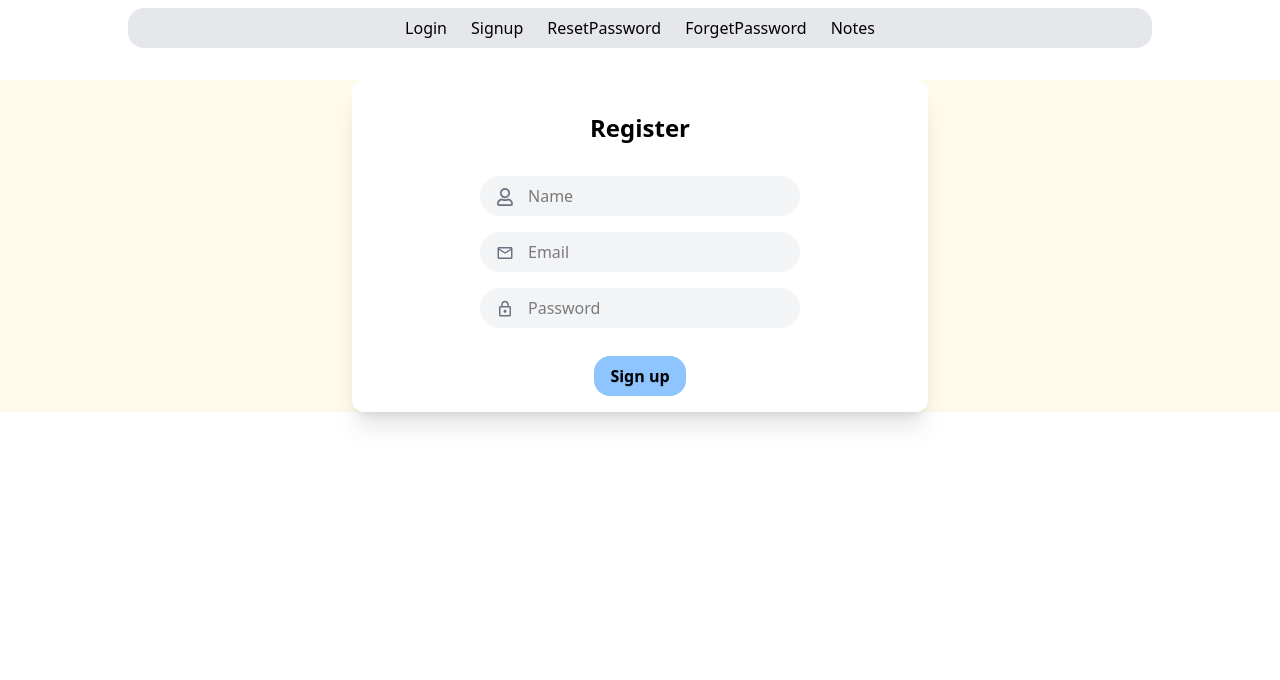
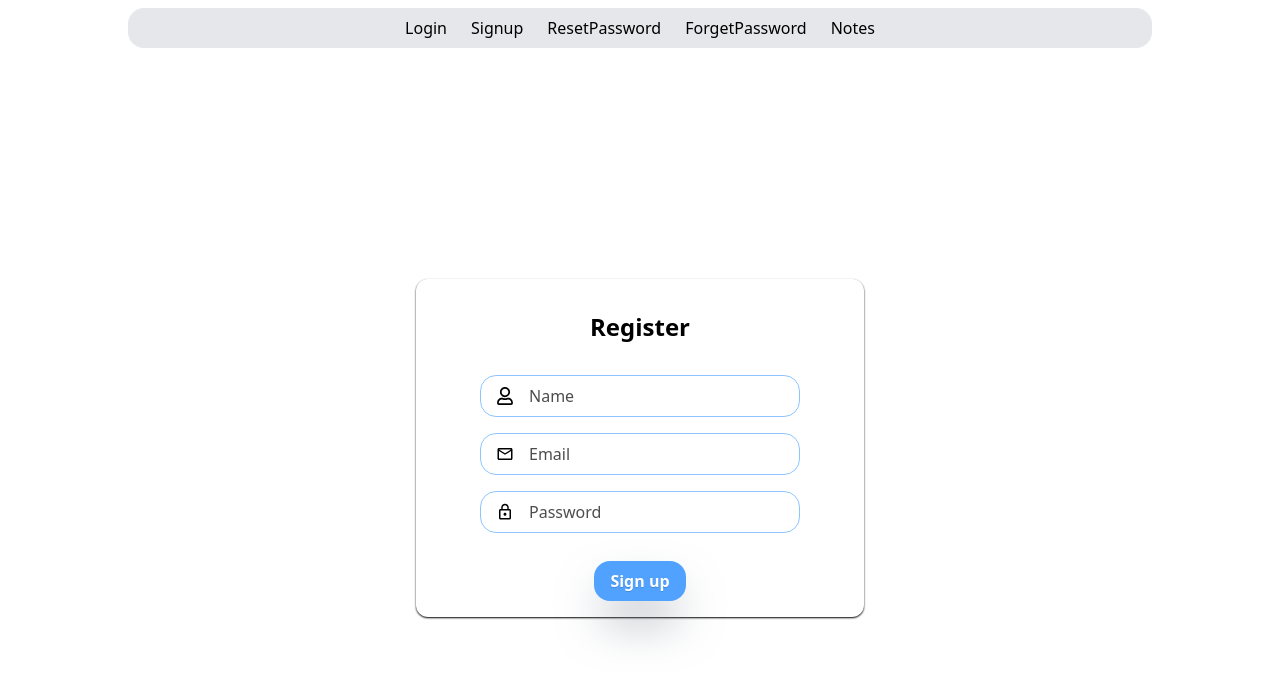
Before and after one commit to Akshay1799/Note-App, a React app in the folder client/: page /signup in a window 1280 px wide. Shown: the top 680 px of the page. Built offline with nearby package versions, Linux system fonts and the light colour scheme; the HTML template or start-up script is replaced by a standard one.

Commit message:
Built Signup and login form

```diff
--- a/client/src/index.css
+++ b/client/src/index.css
@@ -1 +1,25 @@
 @import 'tailwindcss';
+
+input, textarea, select {
+  background-color: transparent !important;
+  background-image: none !important;
+  color: inherit !important;
+}
+
+input:-webkit-autofill,
+input:-webkit-autofill:hover,
+input:-webkit-autofill:focus,
+input:-webkit-autofill:active {
+  -webkit-box-shadow: 0 0 0 1000px transparent inset !important;
+  box-shadow: 0 0 0 1000px transparent inset !important;
+  -webkit-text-fill-color: inherit !important;
+  transition: background-color 5000s ease-in-out 0s !important;
+}
+
+input:-moz-autofill {
+  box-shadow: 0 0 0 1000px transparent inset !important;
+  -moz-text-fill-color: inherit !important;
+}
+::placeholder {
+  color: rgba(0, 0, 0, 0.7) !important;
+}
--- a/client/src/pages/Login.jsx
+++ b/client/src/pages/Login.jsx
@@ -1,8 +1,70 @@
-import React from 'react'
+import {useState} from 'react'
+import { useNavigate } from 'react-router-dom'
+import { api } from '../api/axios'
+import { MdOutlineEmail, MdLockOutline } from "react-icons/md";
 
 const Login = () => {
+  const [formData, setFormData] = useState({
+    email:'',
+    password:'',
+  })
+  const [isLoading, setisLoading] = useState(false)
+  const [error, setError] = useState("")
+
+  const navigate = useNavigate();
+
+  function handleChange(e){
+    setFormData({
+      ...formData,
+      [e.target.name]:e.target.value,
+    })
+  }
+
+  const handleSubmit = async(e)=>{
+    e.preventDefault();
+
+    if(!formData.email || !formData.password){
+      setError('Email and password are required!')
+      return;
+    }
+
+    try {
+      setisLoading(true);
+      setError("")
+
+      await api.post("/api/auth/login", formData);
+
+      navigate('/notes')
+    } catch (error) {
+      setError(error.response?.data?.message || 'Login failed please try again')
+    } finally {
+      setisLoading(false)
+    }
+  }
   return (
-    <div>Login</div>
+    <div className='flex flex-col justify-center items-center w-full h-screen'>
+
+            {error && <p className='text-red-500 flex my-2'>{error}</p>}
+
+          <form onSubmit={handleSubmit} className=' shadow-xs  shadow-black flex flex-col justify-center mx-auto w-full max-w-md  px-5 py-4 gap-4 rounded-xl '>
+            <h2 className='flex justify-center font-bold text-2xl my-4 text-black '>Login</h2>
+            <div className='relative flex justify-center items-center'>
+              <label htmlFor="email">
+                <MdOutlineEmail className='text-black absolute ml-4 mt-3 text-lg' />
+                <input name='email' value={formData.email} onChange={handleChange} id='email' type='email' placeholder='Email' className='w-xs pl-12 py-2 text-black rounded-2xl border border-blue-300 outline-none' />
+              </label>
+            </div>
+            <div className='relative flex justify-center items-center'>
+              <label htmlFor="Password">
+                <MdLockOutline className='text-black absolute ml-4 mt-3 text-lg' />
+                <input name='password' value={formData.password} onChange={handleChange} id='Password' type="password" placeholder='Password' className='text-black outline-none border border-blue-300 w-xs pl-12 py-2 rounded-2xl' />
+              </label>
+            </div>
+            <button disabled={isLoading} type='submit' className='mt-3 hover:ease-in hover:duration-100 hover:cursor-pointer  px-4 py-2  rounded-2xl mx-auto 0 bg-blue-400 shadow-2xl shadow-gray-500 '>
+              <span className='text-shadow-2xs font-bold text-white'>{isLoading?"Logging in..." : "Login"}</span>
+            </button>
+          </form>
+        </div>
   )
 }
 
--- a/client/src/pages/Signup.jsx
+++ b/client/src/pages/Signup.jsx
@@ -1,24 +1,77 @@
-import React from 'react'
-import { FaRegUser  } from "react-icons/fa";
-import { MdOutlineEmail, MdLockOutline  } from "react-icons/md";
+import { useState } from 'react'
+import { FaRegUser } from "react-icons/fa";
+import { MdOutlineEmail, MdLockOutline } from "react-icons/md";
+import { useNavigate } from 'react-router-dom';
+import {api} from '../api/axios';
+
 const Signup = () => {
+
+  const [formdata, setFormData] = useState({
+    name: '',
+    email: '',
+    password: ''
+  });
+  const [isLoading, setIsLoading] = useState(false);
+  const [isError, setError] = useState(null);
+
+  const navigate = useNavigate();
+
+  function handleChange(e) {
+    setFormData({
+      ...formdata,
+      [e.target.name]: e.target.value,
+    })
+  }
+
+  const handleSubmit = async(e) => {
+    e.preventDefault();
+
+    if(!formdata.name || !formdata.email || !formdata.password){
+       setError("All fields are required!")
+       return;
+    }
+
+    try {
+      setIsLoading(true);
+      setError('');
+
+      await api.post("/api/auth/signup", formdata)
+
+      navigate('/login')
+    } catch (error) {
+      setError(error.response?.data?.message || "Signup failed. Please try again.")
+    } finally{
+      setIsLoading(false);
+    }
+
+
+  }
+
   return (
-    <div className='mt-8 bg-amber-50 flex items-center'>
-      <form className='bg-white flex flex-col justify-center mx-auto 0 shadow-xl w-xl  px-5 py-4 gap-4 rounded-xl'>
-        <h2 className='flex justify-center font-bold text-2xl my-4 '>Register</h2>
+    <div className='flex flex-col justify-center items-center w-full h-screen'>
+
+        {isError && <p className='text-red-500 flex my-2'>{isError}</p>}
+
+      <form onSubmit={handleSubmit} className=' shadow-xs  shadow-black flex flex-col justify-center mx-auto w-full max-w-md  px-5 py-4 gap-4 rounded-xl '>
+        <h2 className='flex justify-center font-bold text-2xl my-4 text-black '>Register</h2>
         <div className='relative flex justify-center items-center'>
-          <label htmlFor="username"><FaRegUser className='text-gray-500 absolute ml-4 -mt-2 text-lg' /></label>
-          <input id='username' type="text"  placeholder='Name' className='w-xs pl-12 py-2 bg-gray-100 rounded-3xl' />
+          <label htmlFor="username"><FaRegUser className='text-black absolute ml-4 mt-3 text-lg' />
+            <input name='name' value={formdata.name} onChange={handleChange} id='username' type="text" placeholder='Name' className='text-black w-xs pl-12 py-2 border border-blue-300 rounded-2xl outline-none' />
+          </label>
         </div>
         <div className='relative flex justify-center items-center'>
-          <label htmlFor="email"><MdOutlineEmail className='text-gray-500 absolute ml-4 -mt-2 text-lg'/></label>
-          <input id='email' type='email' placeholder='Email' className='w-xs pl-12 py-2 bg-gray-100 rounded-3xl ' />
+          <label htmlFor="email"><MdOutlineEmail className='text-black absolute ml-4 mt-3 text-lg' />
+            <input name='email' value={formdata.email} onChange={handleChange} id='email' type='email' placeholder='Email' className='w-xs pl-12 py-2 text-black rounded-2xl border border-blue-300 outline-none' />
+          </label>
         </div>
         <div className='relative flex justify-center items-center'>
-          <label htmlFor="Password"><MdLockOutline className='text-gray-500 absolute ml-4 -mt-2 text-lg'/></label>
-          <input id='Password' type="text" placeholder='Password' className='w-xs pl-12 py-2 bg-gray-100 rounded-3xl ' />
+          <label htmlFor="Password"><MdLockOutline className='text-black absolute ml-4 mt-3 text-lg' />
+            <input name='password' value={formdata.password} onChange={handleChange} id='Password' type="password" placeholder='Password' className='text-black outline-none border border-blue-300 w-xs pl-12 py-2 rounded-2xl' />
+          </label>
         </div>
-        <button type='submit' className='mt-3 hover:ease-in hover:duration-100 hover:bg-white hover:border  hover:cursor-pointer bg-blue-300 px-4 py-2  rounded-2xl mx-auto 0'><span className='text-shadow-2xs font-bold'>Sign up</span></button>
+        <button disabled={isLoading} type='submit' className='mt-3 hover:ease-in hover:duration-100 hover:cursor-pointer  px-4 py-2  rounded-2xl mx-auto 0 bg-blue-400 shadow-2xl shadow-gray-500 '>
+          <span className='text-shadow-2xs font-bold text-white'>{isLoading?"Signing up..." : "Sign up"}</span>
+        </button>
       </form>
     </div>
   )
--- a/client/src/routes/AppRoutes.jsx
+++ b/client/src/routes/AppRoutes.jsx
@@ -6,7 +6,6 @@ import Signup from '../pages/Signup'
 import ResetPassword from '../pages/ResetPassword'
 import ForgetPassword from '../pages/ForgetPassword'
 import Notes from '../pages/Notes'
-import Navbar from '../components/Navbar'
 import MainLayout from '../components/Layout/MainLayout'
 
 
```
